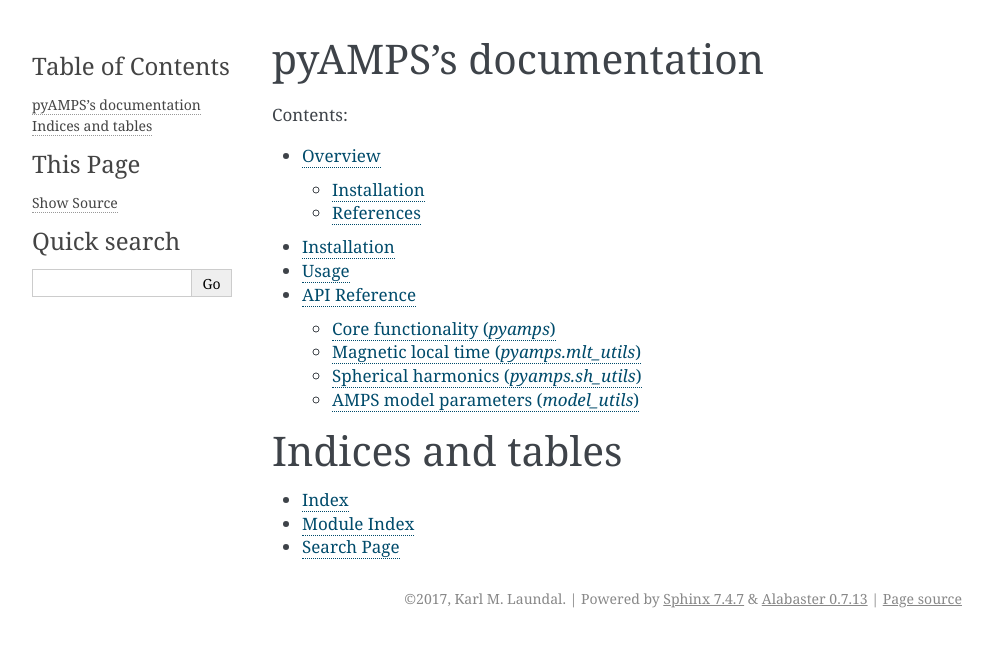
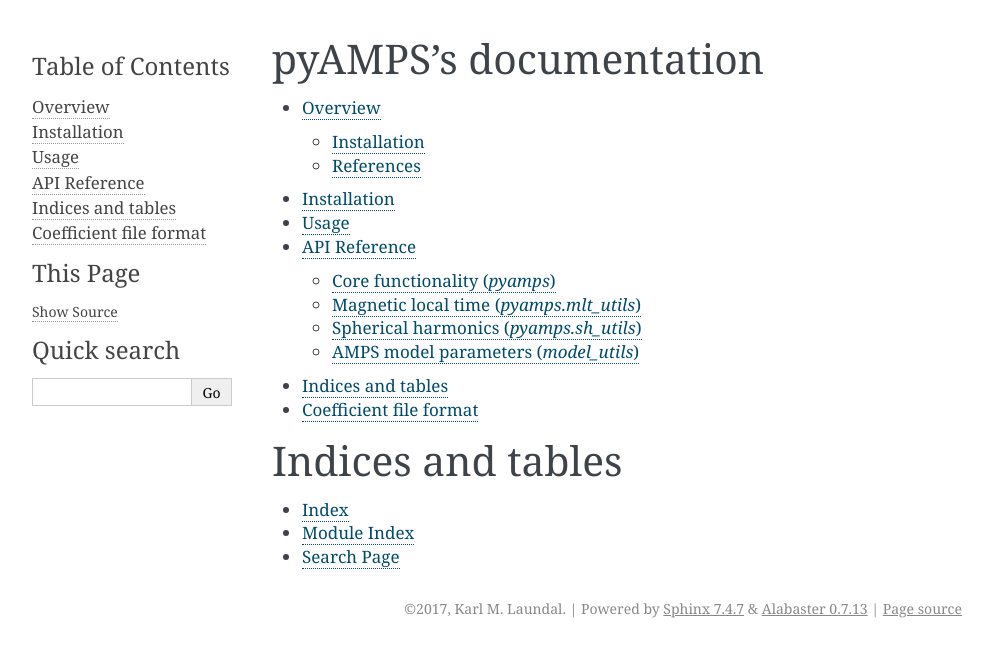
Before and after one commit to klaundal/pyAMPS, a Sphinx documentation site: the page built from docs/source/index.rst, in a window 1280 px wide. Shown: the top 657 px of the page, without its empty margins (148-1141 px from the left). Built offline with Sphinx 7.4.7, drawn with Linux system fonts in a browser that asks for light colours.

Commit message:
TOC change

```diff
--- a/docs/source/conf.py
+++ b/docs/source/conf.py
@@ -119,6 +119,7 @@
 # so a file named "default.css" will overwrite the builtin "default.css".
 #html_static_path = ['.static']
 
+html_sidebars = { '**': ['globaltoc.html', 'relations.html', 'sourcelink.html', 'searchbox.html'], }
 
 # -- Options for HTMLHelp output ------------------------------------------
 
--- a/docs/source/index.rst
+++ b/docs/source/index.rst
@@ -8,12 +8,12 @@
 
 .. toctree::
    :maxdepth: 2
-   :caption: Contents:
 
    readme
    installation
    usage
    reference
+   model_coefficients
    changelog
 
 
--- a/docs/source/reference.rst
+++ b/docs/source/reference.rst
@@ -23,3 +23,11 @@
 -------------------------------------
 .. automodule:: model_utils
     :members:
+
+
+Indices and tables
+==================
+
+* :ref:`genindex`
+* :ref:`modindex`
+* :ref:`search`
```
Also changed, not shown: docs/source/model_coefficients.rst (added, +25 -0 lines), 11 other files.
